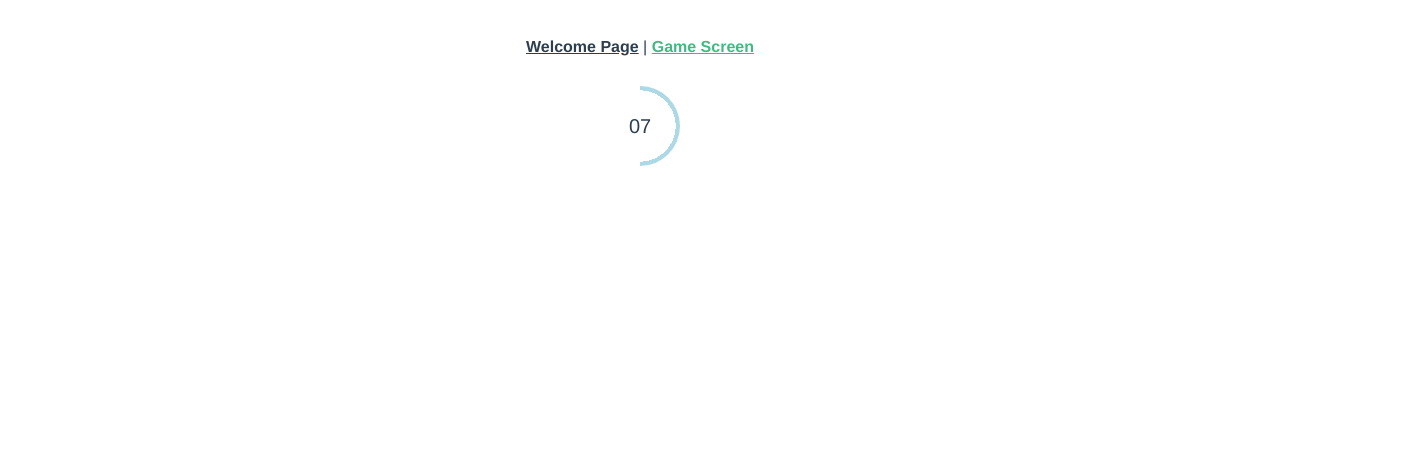
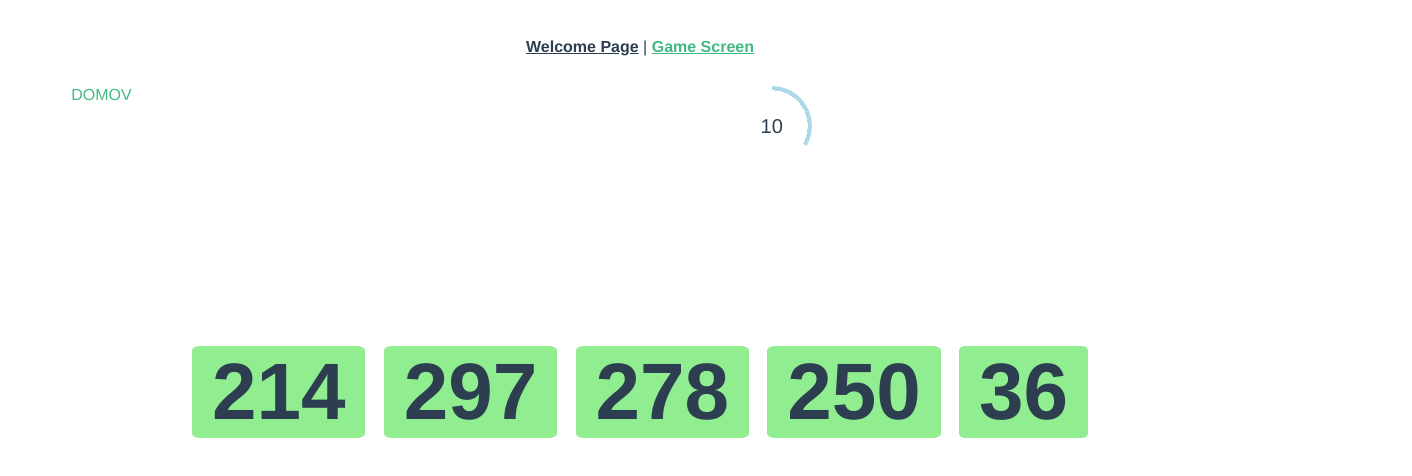
Before and after one commit to Allicce/memory-game, a Vue app: page /gameScreen in a window 1280 px wide. Shown: the top 476 px of the page, 1412 px wide, since content can reach past the window. Built offline with nearby package versions, Linux system fonts and the light colour scheme.

Commit message:
game screen generate random number redirect to home

```diff
--- /dev/null
+++ b/src/components/Number.vue
@@ -0,0 +1,43 @@
+<template>
+  <div class="container">
+    <h1 v-for="(number, index) in numbers" :key="index">
+      {{number}}
+    </h1>
+  </div>
+</template>
+
+<script>
+export default {
+  name: 'Number',
+  data () {
+    return {
+      numbers: []
+    }
+  },
+  methods: {
+    randomNumber () {
+      for (let i = 0; i < 5; i++) {
+        this.numbers[i] = parseInt(Math.random() * 300 + 1)
+      }
+    }
+  },
+  created () {
+    this.randomNumber()
+  }
+}
+</script>
+
+<style scoped>
+  .container{
+    width: 70vw;
+    margin: auto;
+    display: flex;
+    justify-content: space-between;
+  }
+
+  h1 {
+    background-color: lightgreen;
+    padding: 0 20px;
+    border-radius: 5%;
+  }
+</style>
--- /dev/null
+++ b/src/components/ReturnToHomePage.vue
@@ -0,0 +1,19 @@
+<template>
+  <div>
+   <router-link to="/" class="home">DOMOV</router-link>
+  </div>
+</template>
+
+<script>
+export default {
+  name: 'ReturnToHomePage'
+}
+</script>
+
+<style scoped>
+  .home {
+    text-decoration: none;
+    color: #42b983;
+  }
+
+</style>
--- a/src/components/Timer.vue
+++ b/src/components/Timer.vue
@@ -81,12 +81,10 @@ export default {
  @import url('https://fonts.googleapis.com/css?family=Orbitron');
 
  html, body, main {
-      height: 100%;
-      width: 100%;
+      width: 100vw;
  }
 
  body {
-      /*background: black;*/
       color: #D53738;
       font: 7vh 'Orbitron', sans-serif;
  }
@@ -94,7 +92,7 @@ export default {
  main {
       align-items: center;
       display: flex;
-      justify-content: center;
+      justify-content: end;
  }
 
  time {
@@ -104,9 +102,9 @@ export default {
  }
 
  .timer {
-      display: flex;
-      justify-content: center;
-      align-items: center;
+   display: flex;
+   justify-content: center;
+   align-items: center;
  }
 
  .time_container {
@@ -115,7 +113,7 @@ export default {
 
  .flicking {
       -webkit-animation: flicker 2s infinite;
-      color: red;
+      color: #D53738;
  }
 
  @-webkit-keyframes flicker {
--- a/src/views/GameScreen.vue
+++ b/src/views/GameScreen.vue
@@ -1,21 +1,51 @@
 <template>
-  <div>
-    <Timer></Timer>
+  <div class="container">
+    <div class="header">
+      <return-to-home-page></return-to-home-page>
+      <Timer class="timer"></Timer>
+    </div>
+    <Number class="number"></Number>
   </div>
 
 </template>
 
 <script>
 import Timer from '../components/Timer.vue'
+import Number from '../components/Number'
+import ReturnToHomePage from '../components/ReturnToHomePage'
 
 export default {
   name: 'GameScreen',
   components: {
-    'Timer': Timer
+    'Timer': Timer,
+    Number,
+    ReturnToHomePage
   }
 }
 </script>
 
 <style scoped>
+  .container {
+    display: flex;
+    flex-wrap: wrap;
+  }
+
+  .number {
+    margin-top: 10%;
+    align-self: center;
+    font-size: 40px;
+  }
+
+  .header{
+    width: 100vw;
+    margin-left: 5%;
+    display: grid;
+    grid-template-columns: repeat(12, 1fr);
+    justify-content: space-between;
+  }
+
+  .timer {
+    grid-column: -1;
+  }
 
 </style>
--- a/src/views/WelcomePage.vue
+++ b/src/views/WelcomePage.vue
@@ -28,7 +28,6 @@ export default {
   name: 'home',
   components: {
     Button
-
   }
 }
 </script>
```
